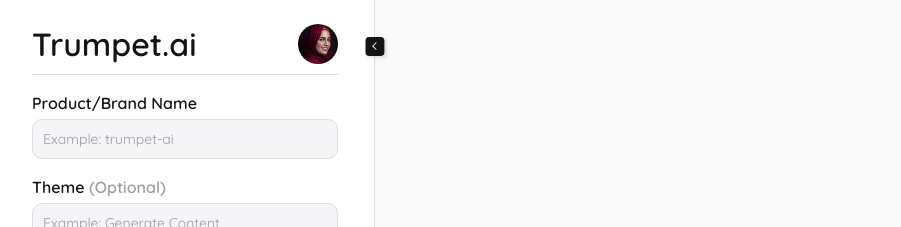
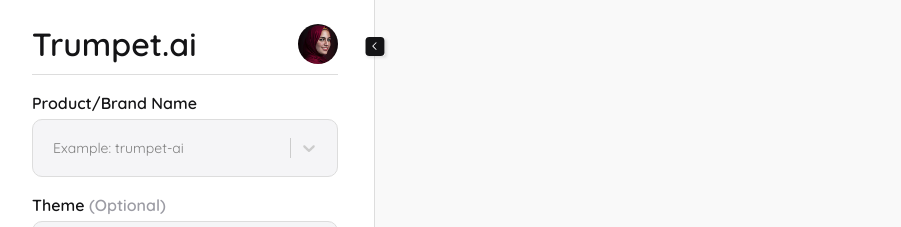
Before and after one commit to YuluDuan/trumpet-ai, a Next.js app: page /generate-blurb in a window 1280 px wide. Shown: the top 227 px of the page, without its empty margins (4-905 px from the left). Built offline with nearby package versions, Linux system fonts and the light colour scheme; no server answers; the database is empty.

Commit message:
focused effect

```diff
--- a/package.json
+++ b/package.json
@@ -34,6 +34,7 @@
     "react-hook-form": "^7.45.1",
     "react-icons": "^4.10.1",
     "react-redux": "^8.1.1",
+    "react-select": "^5.7.4",
     "swiper": "^10.1.0",
     "typescript": "5.1.6",
     "zod": "^3.21.4"
--- a/src/components/Card.scss
+++ b/src/components/Card.scss
@@ -8,6 +8,7 @@
     margin: 32px;
     min-width: 684px;
     position: relative;
+
 
     &:first-child{
         margin-top: 24px;
--- a/src/components/Card.tsx
+++ b/src/components/Card.tsx
@@ -45,11 +45,16 @@ const Card = ({
   allBlurbs,
 }: Props) => {
   const [iscopy, setIsCopy] = useState(false);
+  const [isFocused, setIsFocused] = useState(false);
   const { numVariants, showVariants, handleShowVariants } = useVariantContext();
   const editorRef = useRef<LexicalEditor>();
   const dispatch = useDispatch();
 
   const DROPDOWN_OPTIONS = cardDropdownOptions(isVariantCard);
+
+  const handleFocus = () => {
+    setIsFocused(true);
+  };
 
   const getEditorContent = () => {
     if (editorRef.current !== undefined) {
@@ -82,12 +87,6 @@ const Card = ({
     }
   };
 
-  const handleEditOnClick = () => {
-    if (editorRef.current) {
-      editorRef.current.focus();
-    }
-  };
-
   // update blurb content after editing
   const handleEditorOnBlur = () => {
     dispatch(
@@ -96,6 +95,7 @@ const Card = ({
         content: getEditorContent(),
       })
     );
+    setIsFocused(false);
   };
 
   const handlePreviewOnClick: MouseEventHandler<HTMLButtonElement> = (
@@ -166,11 +166,12 @@ const Card = ({
         </div>
       )}
 
-      <WhiteCard>
+      <WhiteCard isFocused={isFocused}>
         <Editor
           text={blurb.content}
           ref={editorRef}
           onBlur={handleEditorOnBlur}
+          onFocus={handleFocus}
         />
 
         {/* Bottom Actions  */}
@@ -187,7 +188,6 @@ const Card = ({
 
       {/* RightHand Side Actions */}
       <div className="basic_tool">
-        <IconButton onClick={handleEditOnClick} icon={<MdOutlineModeEdit />} />
         <div className="copy">
           <IconButton onClick={handleCopyOnClick} icon={<MdContentCopy />} />
           {iscopy && <small className="success_text">Content copied</small>}
--- a/src/components/Editor.tsx
+++ b/src/components/Editor.tsx
@@ -12,10 +12,12 @@ import EditorCapturePlugin from "./plugins/EditorCapturePlugin";
 import EditorBlurPlugin from "./plugins/EditorBlurPlugin";
 
 import { roboto } from "@/app/font";
+import EditorFocusPlugin from "./plugins/EditorFocusPlugin";
 
 interface Props {
   text: string;
   onBlur: () => void;
+  onFocus: () => void;
 }
 const theme = {};
 
@@ -28,7 +30,7 @@ function onError(error: Error) {
 }
 
 const Editor = React.forwardRef(
-  ({ text, onBlur }: Props, ref): JSX.Element | null => {
+  ({ text, onBlur, onFocus }: Props, ref): JSX.Element | null => {
     // create the prepopulated text
     function prepopulatedRichText(text: string) {
       const root = $getRoot();
@@ -71,6 +73,7 @@ const Editor = React.forwardRef(
             <EditorCapturePlugin ref={ref} />
             <HistoryPlugin />
             <EditorBlurPlugin onBlur={onBlur} />
+            <EditorFocusPlugin onFocus={onFocus} />
           </div>
         </div>
       </LexicalComposer>
--- a/src/components/TextGenerationForm.scss
+++ b/src/components/TextGenerationForm.scss
@@ -40,3 +40,9 @@
         outline: $color-red;
     }
 }
+
+.css-13cymwt-control{
+    min-height: unset !important;
+    background-color: transparent !important;
+    border-style: unset !important;
+}
--- a/src/components/TextGenerationForm.tsx
+++ b/src/components/TextGenerationForm.tsx
@@ -17,6 +17,8 @@ import {
 } from "@/store/platformSlice";
 import { addNewBlurbs } from "@/store/blurbsSlice";
 
+import CreatableSelect from "react-select/creatable";
+
 type FormData = {
   brandName: string;
   theme: string;
@@ -27,6 +29,12 @@ type FormData = {
   includeEmojis: boolean;
   includeHashtags: boolean;
 };
+
+const seedOptions = [
+  { value: "Trumpet.ai", label: "Trumpet.ai" },
+  { value: "Emoji.ai", label: "Emoji.ai" },
+  { value: "Lenny's podcast", label: "Lenny's podcast" },
+];
 
 function TextGenerationForm({
   setIsFormSubmit,
@@ -85,7 +93,7 @@ function TextGenerationForm({
           <label className="form_label" htmlFor="brandName">
             Product/Brand Name
           </label>
-          <input
+          {/* <input
             type="text"
             id="brandName"
             placeholder="Example: trumpet-ai"
@@ -93,6 +101,35 @@ function TextGenerationForm({
             className={
               errors.brandName ? "form_text error-description" : "form_text"
             }
+          /> */}
+
+          <Controller
+            control={control}
+            defaultValue={seedOptions[0].value}
+            name="brandName"
+            render={({ field }) => (
+              <CreatableSelect
+                ref={field.ref}
+                id="brandName"
+                placeholder="Example: trumpet-ai"
+                isClearable
+                options={seedOptions}
+                className={
+                  errors.brandName
+                    ? "form_text error-description react-select"
+                    : "form_text react-select"
+                }
+                onChange={(option) => field.onChange(option?.value || "")}
+                value={seedOptions.find(
+                  (option) => option.value === field.value
+                )}
+                styles={{
+                  control: (baseStyles, state) => ({
+                    ...baseStyles,
+                  }),
+                }}
+              />
+            )}
           />
           <small className="error error-brandName">
             {errors.brandName?.message}
--- a/src/components/UI/WhiteCard/WhiteCard.scss
+++ b/src/components/UI/WhiteCard/WhiteCard.scss
@@ -1,3 +1,5 @@
+@import "../../../sass/abstract/variables";
+
 .white-card-container{
     display: flex;
     flex-direction: column;
@@ -6,5 +8,11 @@
     border-radius: 15px;
     padding: 18px 28px 18px 28px;
     background-color: white;
-    box-shadow: 3px 3px 12px 0px rgba(0, 0, 0, 0.12);
+    box-shadow: 3px 3px 12px 0px rgba(0, 0, 0, 0.08);
+    &.card--focused {
+        background: $color-brand;
+        background-origin: border-box;
+        box-shadow: 3px 3px 12px 0px rgba(0, 0, 0, 0.08), inset 0 1000px $color-white;
+        border: 1px solid transparent;
+    }
 }
--- a/src/components/UI/WhiteCard/WhiteCard.tsx
+++ b/src/components/UI/WhiteCard/WhiteCard.tsx
@@ -1,9 +1,14 @@
 interface WhiteCardProps {
   children: React.ReactNode;
+  isFocused: boolean;
 }
 
-const WhiteCard = ({ children }: WhiteCardProps) => {
-  return <div className="white-card-container">{children}</div>;
+const WhiteCard = ({ children, isFocused }: WhiteCardProps) => {
+  return (
+    <div className={`white-card-container ${isFocused ? "card--focused" : ""}`}>
+      {children}
+    </div>
+  );
 };
 
 export default WhiteCard;
--- /dev/null
+++ b/src/components/plugins/EditorFocusPlugin.tsx
@@ -0,0 +1,24 @@
+"use client";
+
+import { useLexicalComposerContext } from "@lexical/react/LexicalComposerContext";
+import { COMMAND_PRIORITY_EDITOR, FOCUS_COMMAND } from "lexical";
+import { useEffect } from "react";
+
+const EditorFocusPlugin = ({ onFocus }: { onFocus: () => void }) => {
+  const [editor] = useLexicalComposerContext();
+  useEffect(() => {
+    editor.registerCommand(
+      FOCUS_COMMAND,
+      () => {
+        onFocus();
+        return false;
+      },
+      COMMAND_PRIORITY_EDITOR
+    );
+  }, []);
+
+  return null;
+};
+
+EditorFocusPlugin.displayName = "EditorFocusPlugin";
+export default EditorFocusPlugin;
```
Also changed, not shown: 1 other file (tests, documents, lock files or other folders).
